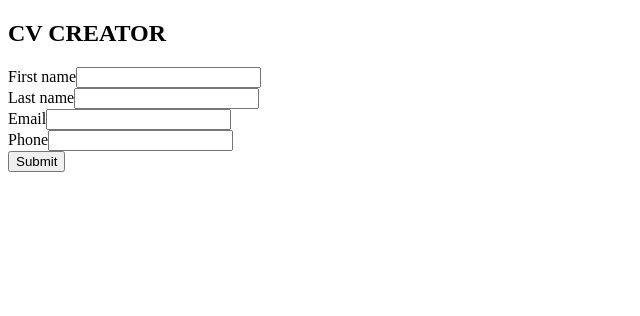
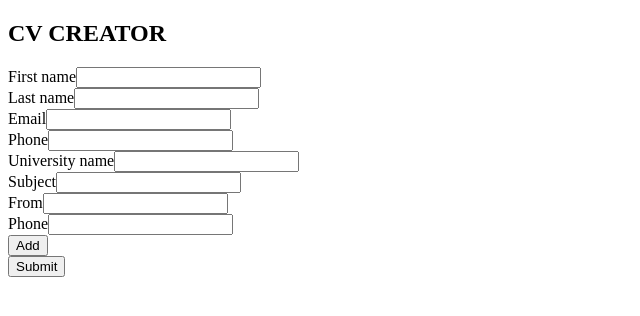
Before and after one commit to meisREAL/cv, a React (Create React App) app in the folder cv/: page / in a window 1280 px wide. Shown: the top 316 px of the page, without its empty margins (0-640 px from the left). Built offline with nearby package versions, Linux system fonts and the light colour scheme.

Commit message:
Education component/section

```diff
--- /dev/null
+++ b/cv/src/components/Education.js
@@ -0,0 +1,54 @@
+import React, { Component } from "react";
+
+class Education extends Component {
+    constructor(props) {
+        super(props);
+
+        this.handleInputChange = this.handleInputChange.bind(this)
+    }
+
+    handleInputChange(event) {
+        this.props.handleInputChange(event);
+    }
+
+    handleAddClick() {
+        //code fot button here
+    }
+
+    render() {
+        const { university, subject, studyFrom, studyTill } = this.props
+        return (
+            <div className="mainInputs">
+                <div className="inputs">
+                    <label>University name</label>
+                    <input type="text" name="university"
+                        value={university} onChange={this.handleInputChange}
+                    />
+                </div>
+                <div className="inputs">
+                    <label>Subject</label>
+                    <input type="text" name="subject"
+                        value={subject} onChange={this.handleInputChange}
+                    />
+                </div>
+                <div className="inputs">
+                    <label>From</label>
+                    <input type="email" name="studyFrom"
+                        value={studyFrom} onChange={this.handleInputChange}
+                    />
+                </div>
+                <div className="inputs">
+                    <label>Phone</label>
+                    <input type="text" name="studyTill"
+                        value={studyTill} onChange={this.handleInputChange}
+                    />
+                </div>
+                <div className="inputs">
+                    <input type="button" value="Add" />
+                </div>
+            </div>
+        );
+    }
+}
+
+export default Education;
--- a/cv/src/components/Main.js
+++ b/cv/src/components/Main.js
@@ -1,5 +1,6 @@
 import React, { Component } from "react";
 import PersonalInformation from "./PersonalInformation";
+import Education from "./Education";
 
 class Main extends Component {
     constructor(props) {
@@ -10,6 +11,12 @@ class Main extends Component {
             lastName: '',
             email: '',
             phone: '',
+
+            university: '',
+            subject: '',
+            studyFrom: '',
+            studyTill: '',
+            education: [],
 
         };
 
@@ -29,13 +36,17 @@ class Main extends Component {
     }
 
     render() {
-        const { firstName, lastName, email, phone } = this.state
+        const { firstName, lastName, email, phone, university,
+            subject, studyFrom, studyTill } = this.state
         return (
             <form>
                 <PersonalInformation firstName={firstName}
                     lastName={lastName} email={email} phone={phone}
                     handleInputChange={this.handleChange}
                 />
+                <Education university={university} subject={subject}
+                    studyFrom={studyFrom} studyTill={studyTill}
+                    handleInputChange={this.handleChange} />
                 <input type='button' value='Submit' />
             </form>
         );
```
